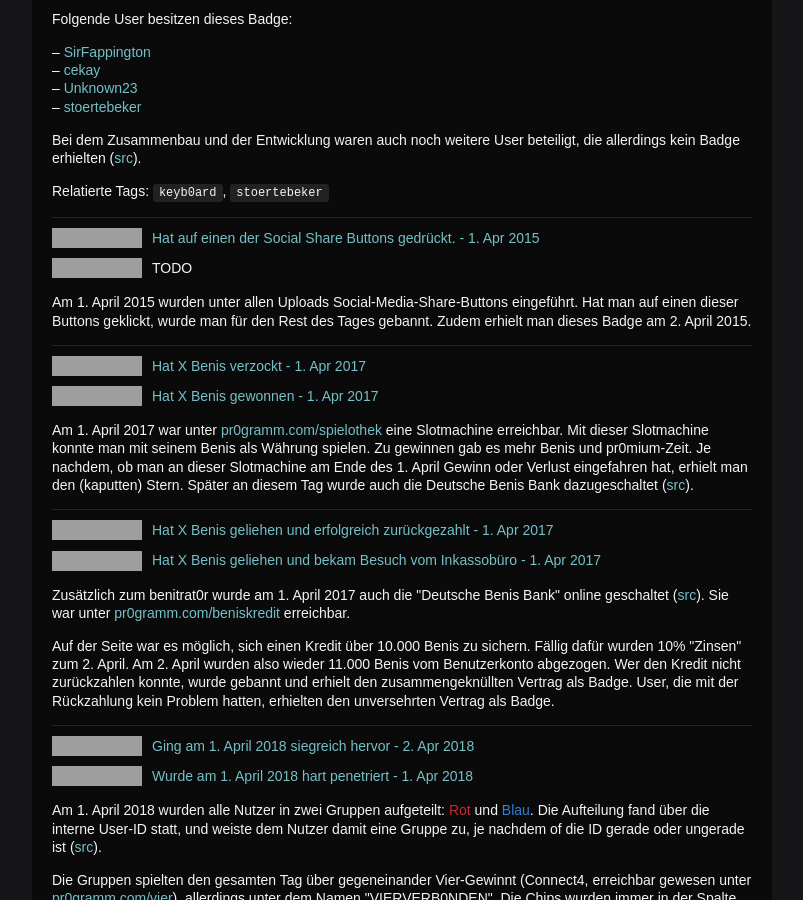
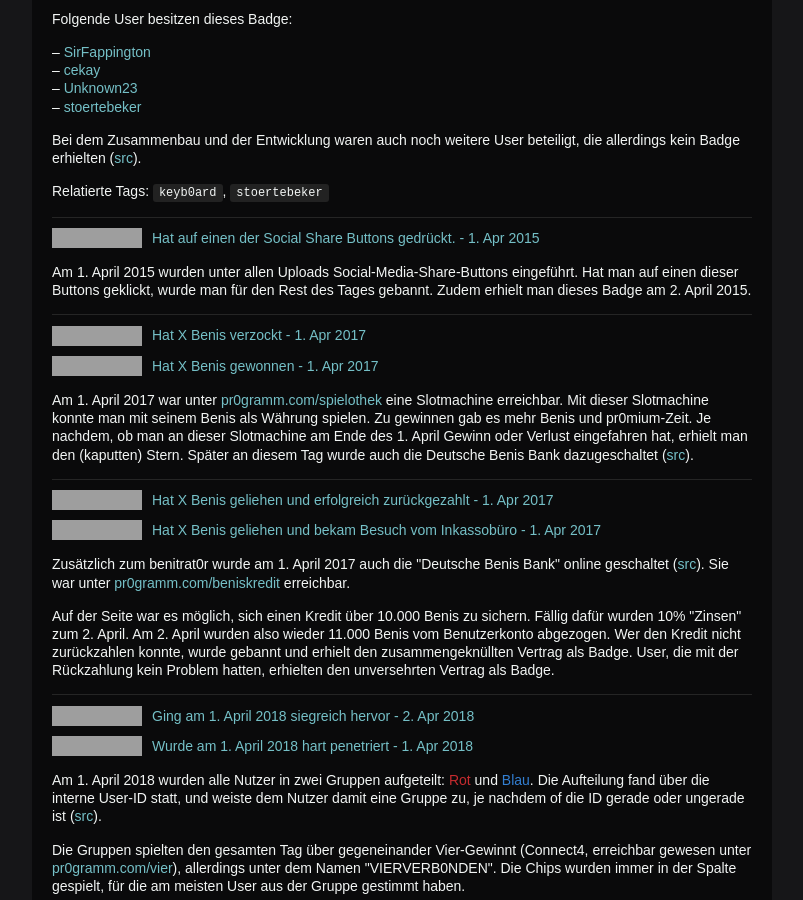
Before and after one commit to holzmaster/userscripts, a Jekyll site: the page built from miniwiki.html, in a window 1280 px wide and 900 px high, scrolled down 1812 px. Shown: the whole window, without its empty margins (238-1041 px from the left). Built offline with Jekyll 4.4.1, drawn with Linux system fonts in a browser that asks for light colours; grey boxes are pictures that could not be loaded.

Commit message:
Remove old manual entry

```diff
--- a/miniwiki.html
+++ b/miniwiki.html
@@ -165,7 +165,6 @@ permalink: /miniwiki/
 			<dt class="badge-container">
 				<ul>
 					{% include badge-entry.html badge=site.data.badges.fag %}
-					<li><span class="badge-preview"><img src="//pr0gramm.com/media/badges/social-share.png"></span><span class="badge-description">TODO</span></li>
 				</ul>
 			</dt>
 			<dd>
```
